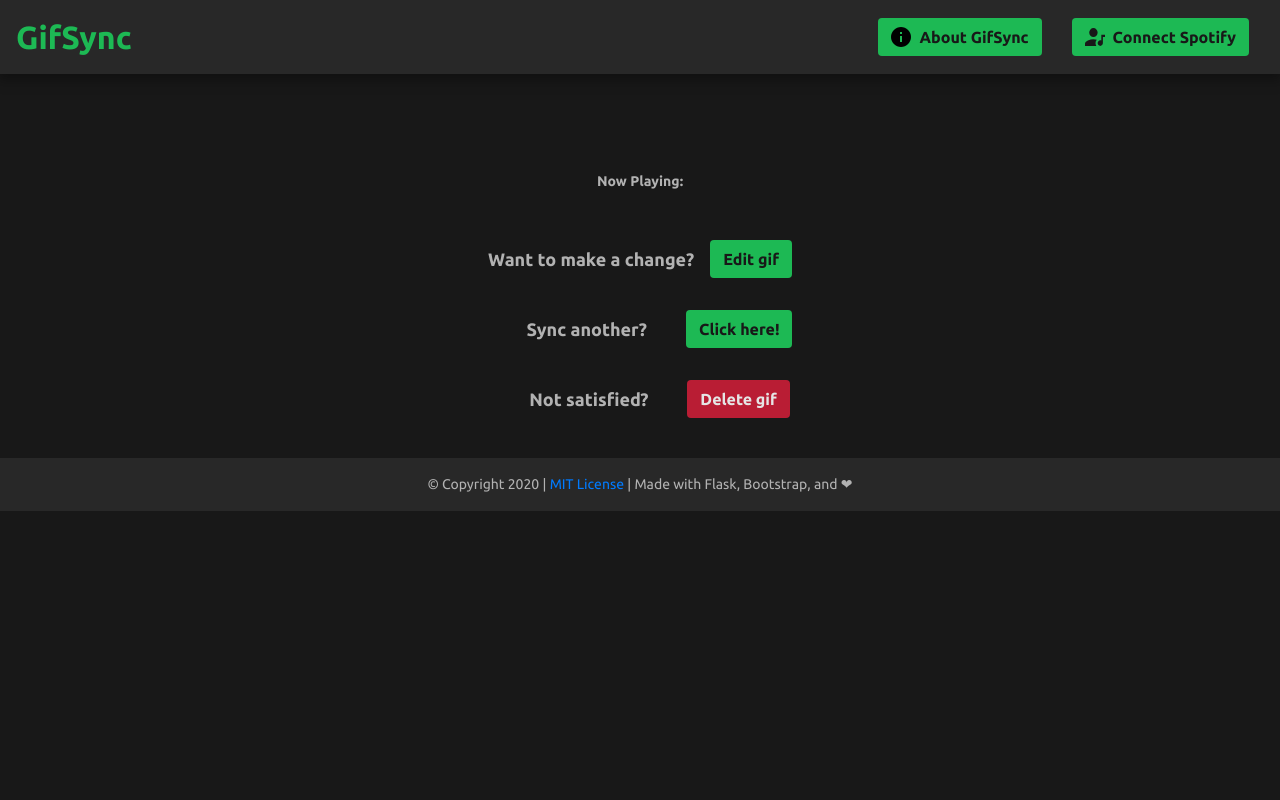
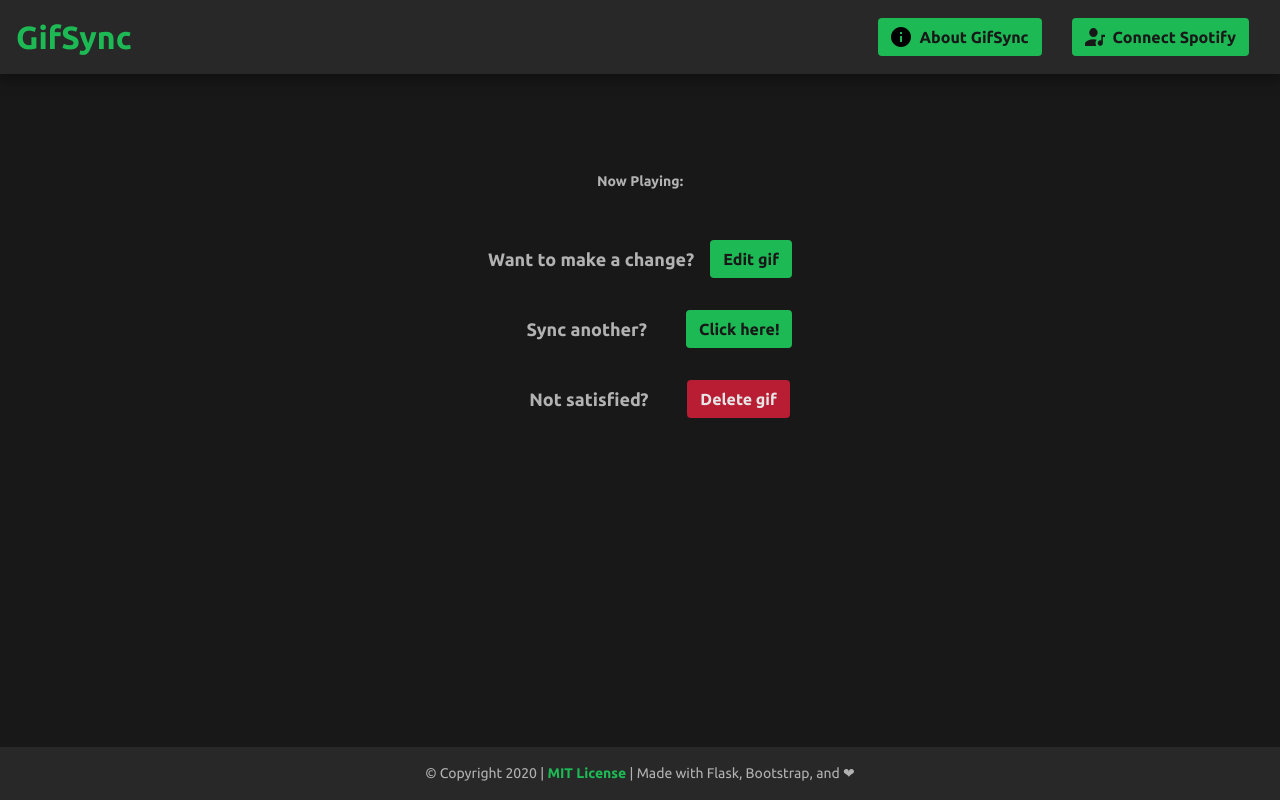
Before and after one commit to Septem151/gifsync, a Flask app: template gifsync/templates/show.html in a window 1280 px wide. Run offline with Flask 2, Linux system fonts and the light colour scheme; the template is opened without the code that fills it, so the values that code supplies are empty; some libraries are stand-ins or nearby versions.

Commit message:
Fix bottom bar and error code num

```diff
--- a/gifsync/__init__.py
+++ b/gifsync/__init__.py
@@ -51,16 +51,18 @@ else:
     # Manually set OAUTHLIB_INSECURE_TRANSPORT so we don't have to include it in environment variables
     os.environ['OAUTHLIB_INSECURE_TRANSPORT'] = '1'
 
+
 @app.errorhandler(400)
 @app.errorhandler(401)
 @app.errorhandler(404)
 def error_page(error):
-    return render_template('error.html', error = str(error).split(':')), 400
+    return render_template('error.html', error=str(error).split(':')), error.code
 
 
 @login_manager.user_loader
 def load_user(user_id):
     return SpotifyUser.query.filter(SpotifyUser.id == str(user_id)).first()
+
 
 @login_manager.unauthorized_handler
 def unauthorized():
--- a/gifsync/static/css/skeleton.css
+++ b/gifsync/static/css/skeleton.css
@@ -1,3 +1,8 @@
+html {
+    position: relative;
+    min-height: 100%;
+}
+
 /* Generic styling for all pages */
 body {
     font-family: "Ubuntu", serif;
@@ -5,12 +10,21 @@ body {
     color: #b2b2b2;
     /* Top padding is necessary to move body of page below the navbar, since the navbar is fixed to the top */
     padding-top: 107px;
+    padding-bottom: 53px; /* Fixed footer height */
 }
 
 /* Footer style */
 .footer-copyright {
     font-size: 14px;
     background-color: #282828;
+}
+
+.page-footer {
+  position: absolute;
+  bottom: 0;
+  width: 100%;
+  height: 53px; /* Fixed footer height */
+  background-color: #b2b2b2;
 }
 
 /* Navbar Base Styling */
@@ -43,6 +57,25 @@ body {
 /* Navbar Spacing between List elements, ex: buttons */
 .navbar-custom .navbar-nav > li {
     margin: 10px 15px;
+}
+
+/* Link Base Styling */
+a {
+    font-weight: bold;
+    color: #1db954;
+}
+
+/* Link Hover Styling */
+a:hover {
+    color: #20cb5c;
+}
+
+/* Logo Styling */
+.logo {
+    /* Margin is added to the bottom to space out page text from the logo */
+    width: 256px;
+    height: 256px;
+    margin-bottom: 32px;
 }
 
 /* Green Button Base Styling */
```
Also changed, not shown: gifsync/static/css/error.css (+0 -27 lines), gifsync/static/css/home.css (+0 -19 lines).
